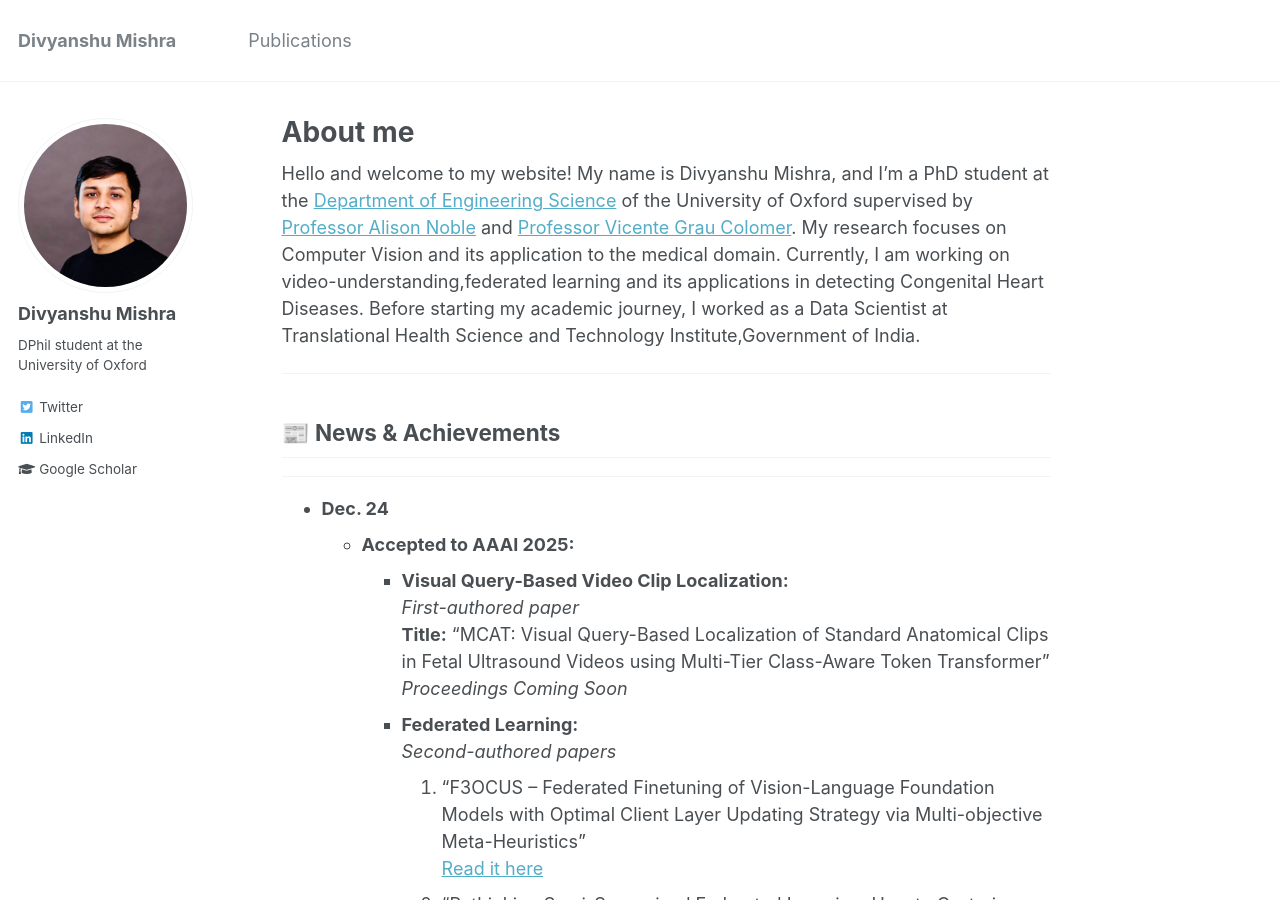
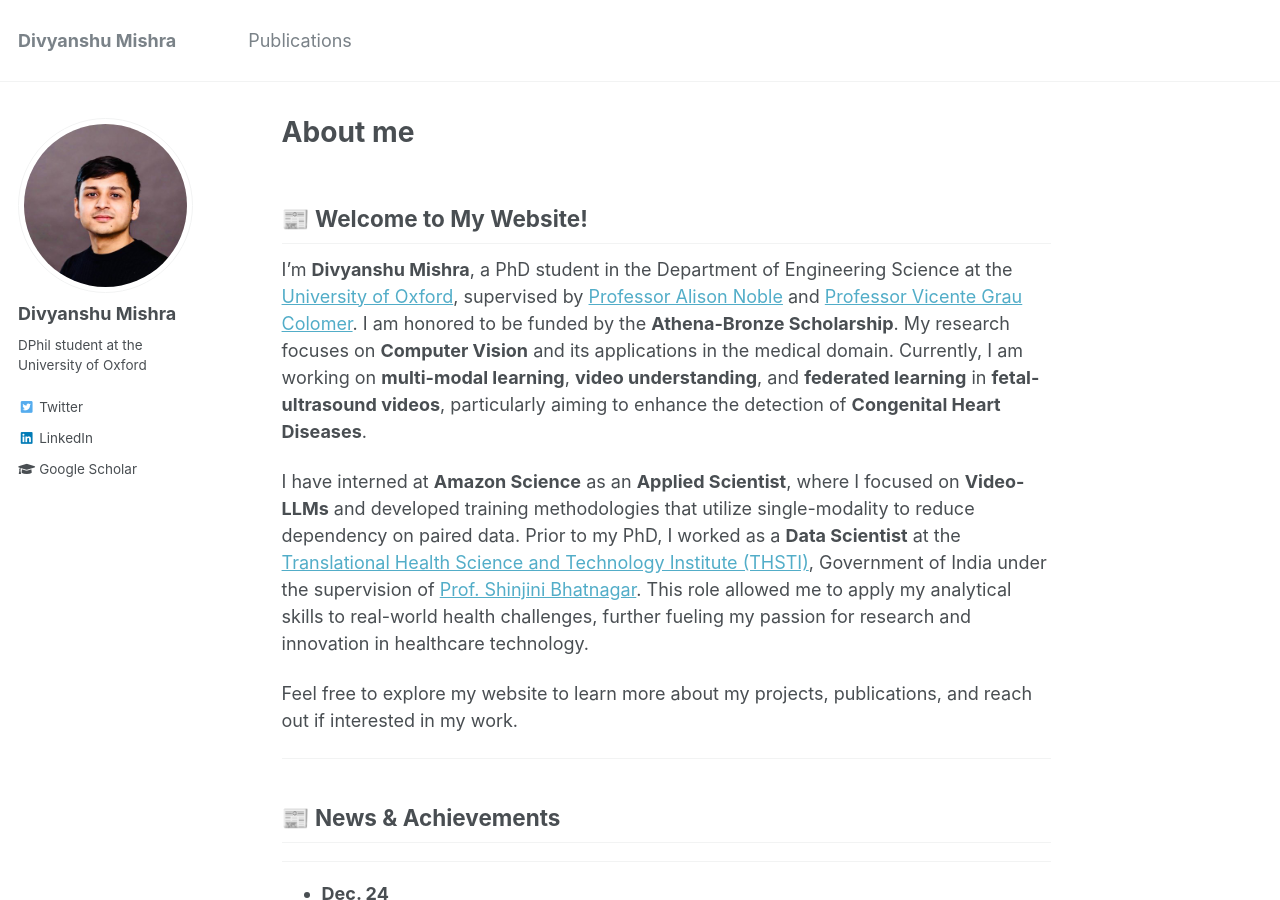
Before and after one commit to mdivyanshu97/mdivyanshu97.github.io, a Jekyll site: the page built from _pages/about.md, in a window 1280 px wide and 900 px high. Built offline with Jekyll 4.4.1, drawn with Linux system fonts in a browser that asks for light colours.

Commit message:
improved_about_us

```diff
--- a/_pages/about.md
+++ b/_pages/about.md
@@ -8,8 +8,13 @@ redirect_from:
   - /about.html
 ---
 
-Hello and welcome to my website! My name is Divyanshu Mishra, and I'm a PhD student at the [Department of Engineering Science](https://ibme.ox.ac.uk/) of the University of Oxford supervised by [Professor Alison Noble](https://ibme.ox.ac.uk/person/alison-noble/) and [Professor Vicente Grau Colomer](https://ibme.ox.ac.uk/person/vicente-grau-colomer/). My research focuses on Computer Vision and its application to the medical domain. Currently, I am working on video-understanding,federated learning and its applications in detecting Congenital Heart Diseases.
-Before starting my academic journey, I worked as a Data Scientist at Translational Health Science and Technology Institute,Government of India.
+## 📰 Welcome to My Website!
+
+I'm **Divyanshu Mishra**, a PhD student in the Department of Engineering Science at the [University of Oxford](https://www.ox.ac.uk/), supervised by [Professor Alison Noble](https://ibme.ox.ac.uk/person/alison-noble/) and [Professor Vicente Grau Colomer](https://ibme.ox.ac.uk/person/vicente-grau-colomer/). I am honored to be funded by the **Athena-Bronze Scholarship**. My research focuses on **Computer Vision** and its applications in the medical domain. Currently, I am working on **multi-modal learning**, **video understanding**, and **federated learning** in **fetal-ultrasound videos**, particularly aiming to enhance the detection of **Congenital Heart Diseases**.
+
+I have interned at **Amazon Science** as an **Applied Scientist**, where I focused on **Video-LLMs** and developed training methodologies that utilize single-modality to reduce dependency on paired data. Prior to my PhD, I worked as a **Data Scientist** at the [Translational Health Science and Technology Institute (THSTI)](https://thsti.res.in/), Government of India under the supervision of [Prof. Shinjini Bhatnagar](https://thsti.res.in/en/faculty-profile/Shinjini-Bhatanagar). This role allowed me to apply my analytical skills to real-world health challenges, further fueling my passion for research and innovation in healthcare technology.
+
+Feel free to explore my website to learn more about my projects, publications, and reach out if interested in my work.
 
 ---
 ## 📰 News & Achievements
```
